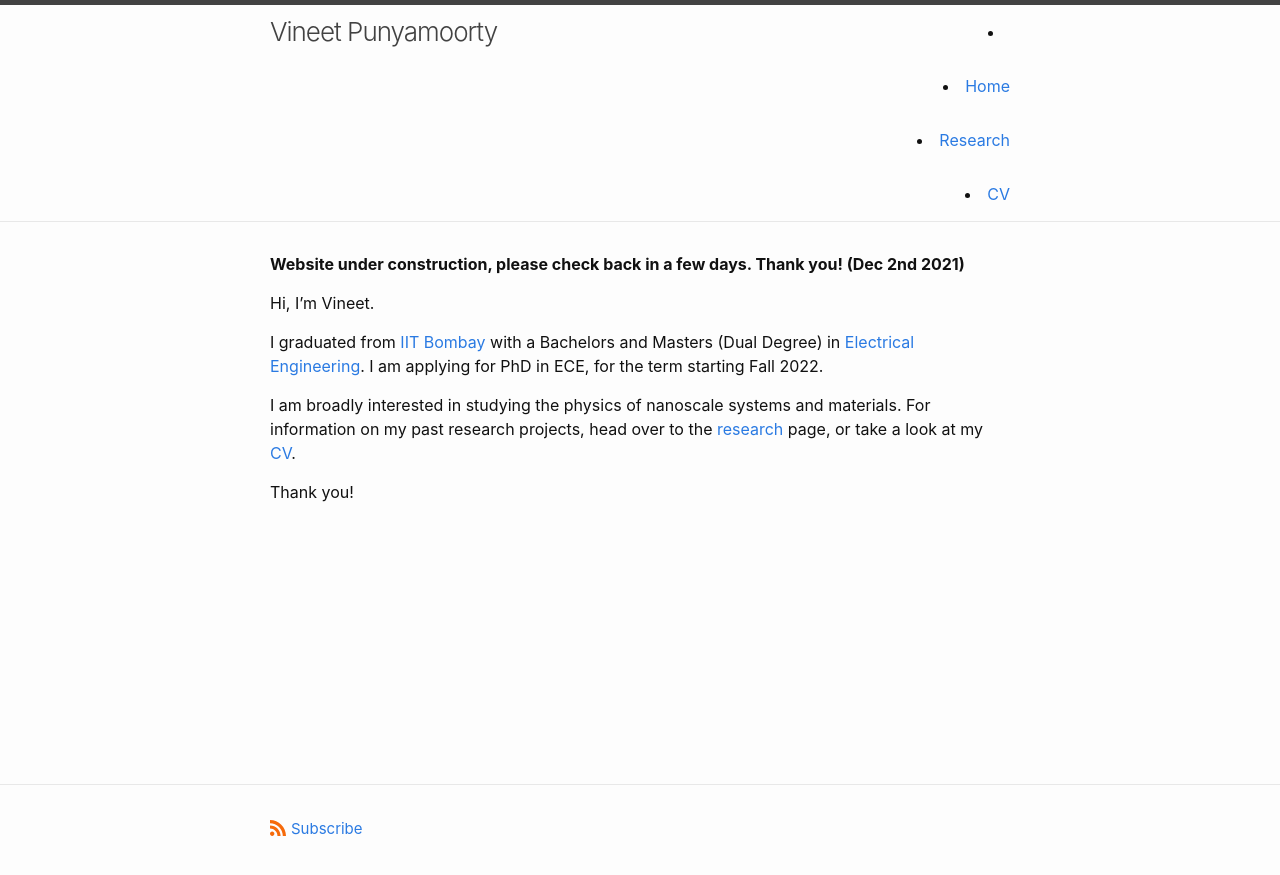
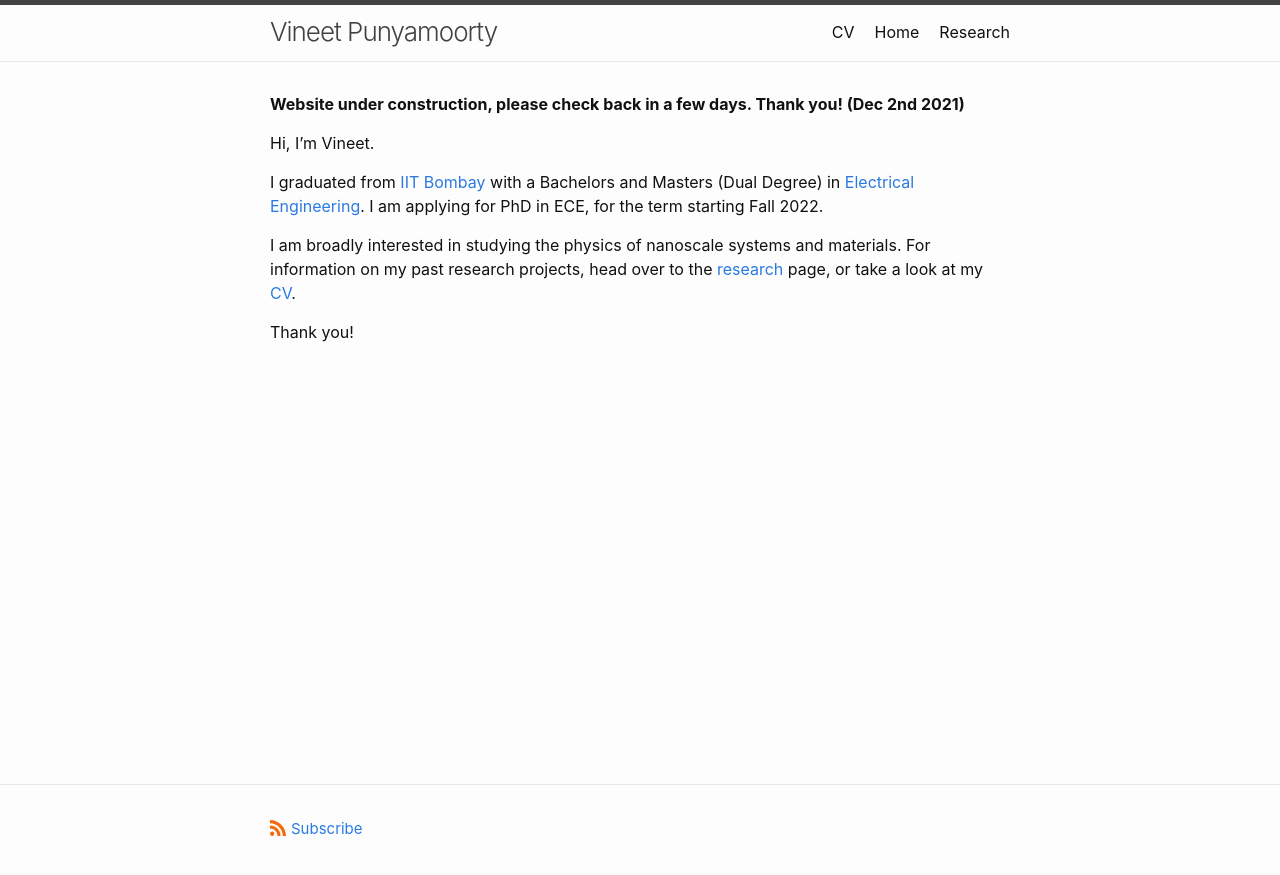
Before and after one commit to vineetpmoorty/vineetpmoorty.github.io, a Jekyll site: the page built from index.md, in a window 1280 px wide. Shown: the top 875 px of the page. Built offline with Jekyll 4.4.1, drawn with Linux system fonts in a browser that asks for light colours.

Commit message:
Revert "change page order in navbar"
This reverts commit b0b434ef16a68aa6d956e2c3b4f0616a877e48a2.

"Revert back to alph. page order"

```diff
--- a/_includes/header.html
+++ b/_includes/header.html
@@ -18,18 +18,12 @@
         </label>
 
         <div class="trigger">
-          {% assign sorted_pages = site.pages | sort:"order" %}
-          {% for node in sorted_pages %}
-            <li><a href="{{node.url}}">{{node.title}}</a></li>
-          {% endfor %}
-          <!--
           {%- for path in page_paths -%}
             {%- assign my_page = site.pages | where: "path", path | first -%}
             {%- if my_page.title -%}
             <a class="page-link" href="{{ my_page.url | relative_url }}">{{ my_page.title | escape }}</a>
             {%- endif -%}
           {%- endfor -%}
-          -->
         </div>
       </nav>
     {%- endif -%}
```
Also changed, not shown: CV.md (+0 -1 lines), index.md (+0 -1 lines), research.md (+0 -1 lines).
